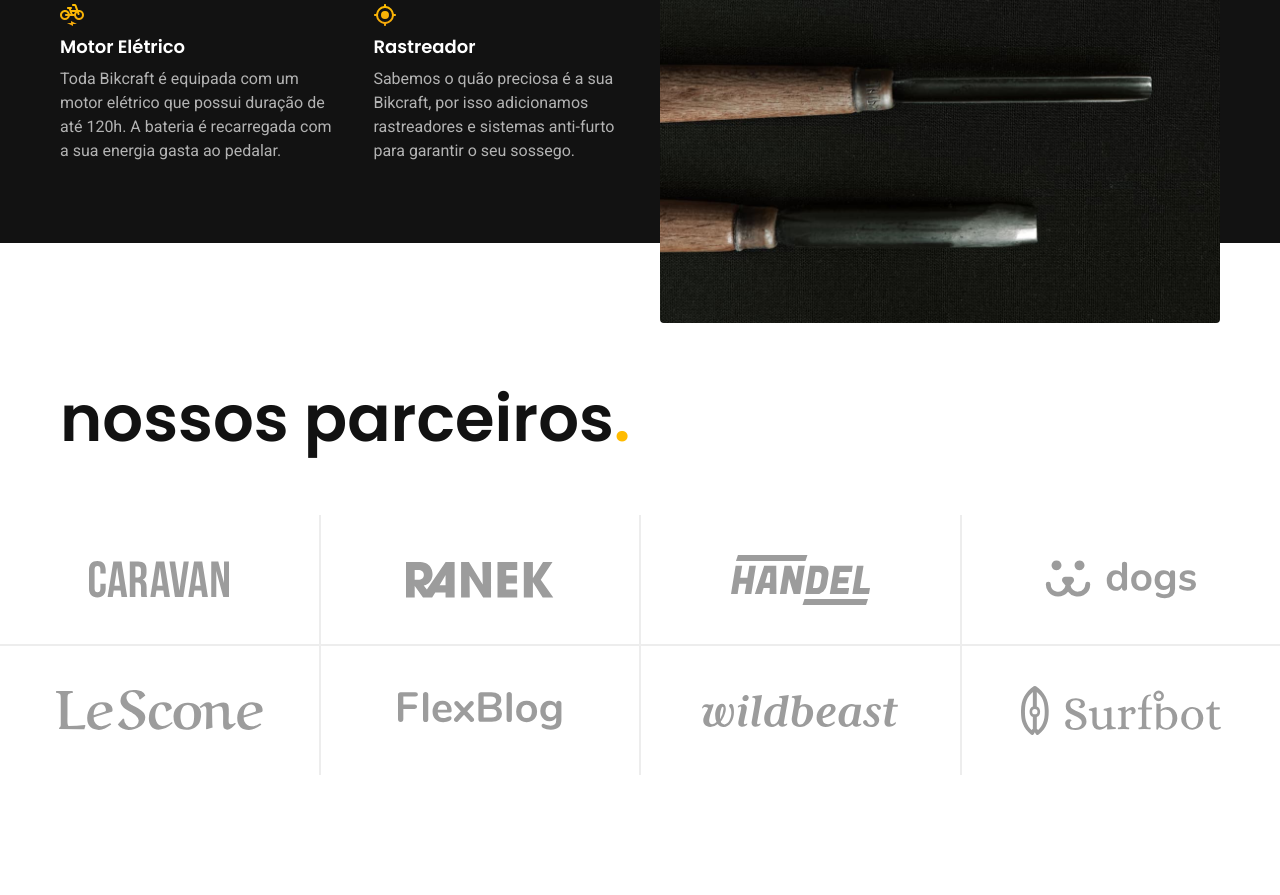
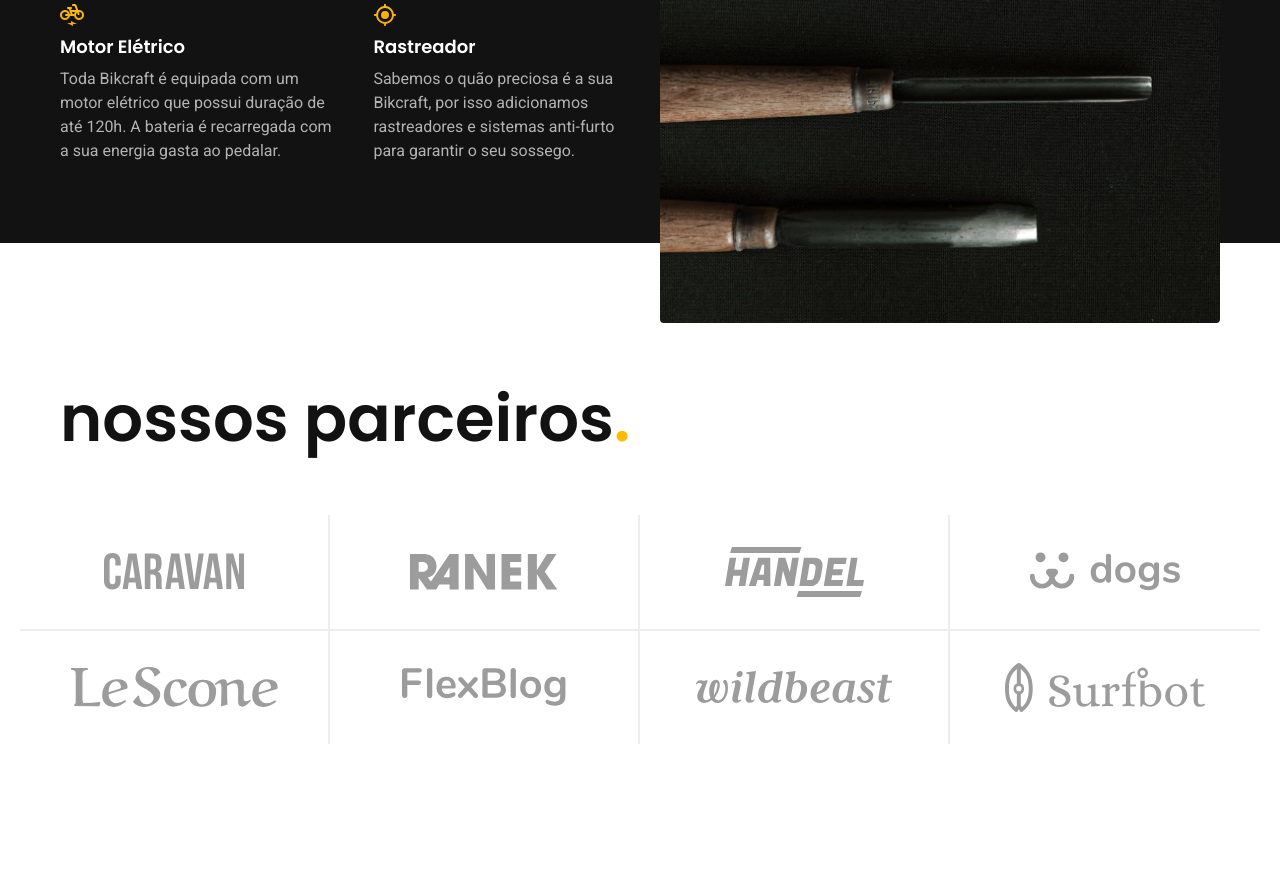
Before and after one commit to EndrewLeal258/bikcraft, a plain HTML site: page index.html in a window 1280 px wide. Shown: the part 2417-3312 px from the top of the page. After the commit the page ends 3281 px from the top, so only its background shows below. Drawn offline with Linux system fonts and the light colour scheme.

Commit message:
parceirosHome-atualizacao

```diff
--- a/css/home/parceiros.css
+++ b/css/home/parceiros.css
@@ -10,24 +10,50 @@
 .parceiros ul {
   display: grid;
   grid-template-columns: repeat(4, 1fr);
-  gap: 2px;
-  background: var(--c-02);
-  height: 260px;
   max-width: 1400px;
-  margin-left: auto;
-  margin-right: auto;
+  padding: 0 20px;
+  margin: 0 auto;
 }
 
 .parceiros li {
-  display: grid;
-  place-items: center;
-  padding: 20px;
-  background: var(--c-00);
+  display: flex;
+  padding: 32px;
+  border-right: 2px solid var(--c-02);
+  border-bottom: 2px solid var(--c-02);
+}
+
+.parceiros li:nth-child(4),
+.parceiros li:nth-child(8) {
+  border-right: none;
+}
+
+.parceiros li:nth-child(n + 5) {
+  border-bottom: none;
+}
+
+.parceiros img {
+  margin: auto;
 }
 
 @media (width <= 800px) {
+  .parceiros {
+    padding-bottom: 60px;
+  }
+
+  .parceiros h2 {
+    margin-bottom: 20px;
+  }
+
   .parceiros ul {
     grid-template-columns: repeat(2, 1fr);
-    height: 100%;
+  }
+
+  .parceiros li:nth-child(even) {
+    border-right: none;
+  }
+
+  .parceiros li:nth-child(5),
+  .parceiros li:nth-child(6) {
+    border-bottom: 2px solid var(--c-02);
   }
 }
--- a/index.html
+++ b/index.html
@@ -95,8 +95,8 @@
     </div>
   </article>
 
-  <article class="parceiros">
-    <h2 class="font-1-xxl c-11  container">nossos parceiros<span class="p-01">.</span></h2>
+  <section class="parceiros" aria-label="Nossos Parceiros">
+    <h2 class="font-1-xxl c-11 container">nossos parceiros<span class="p-01">.</span></h2>
     <ul>
       <li><img src="./img/parceiros/caravan.svg" alt="Caravan"></li>
       <li><img src="./img/parceiros/ranek.svg" alt="Ranek"></li>
@@ -107,7 +107,7 @@
       <li><img src="./img/parceiros/wildbeast.svg" alt="Wildbeast"></li>
       <li><img src="./img/parceiros/surfbot.svg" alt="Surfbot"></li>
     </ul>
-  </article>
+  </section>
 </body>
 
 </html>
```
